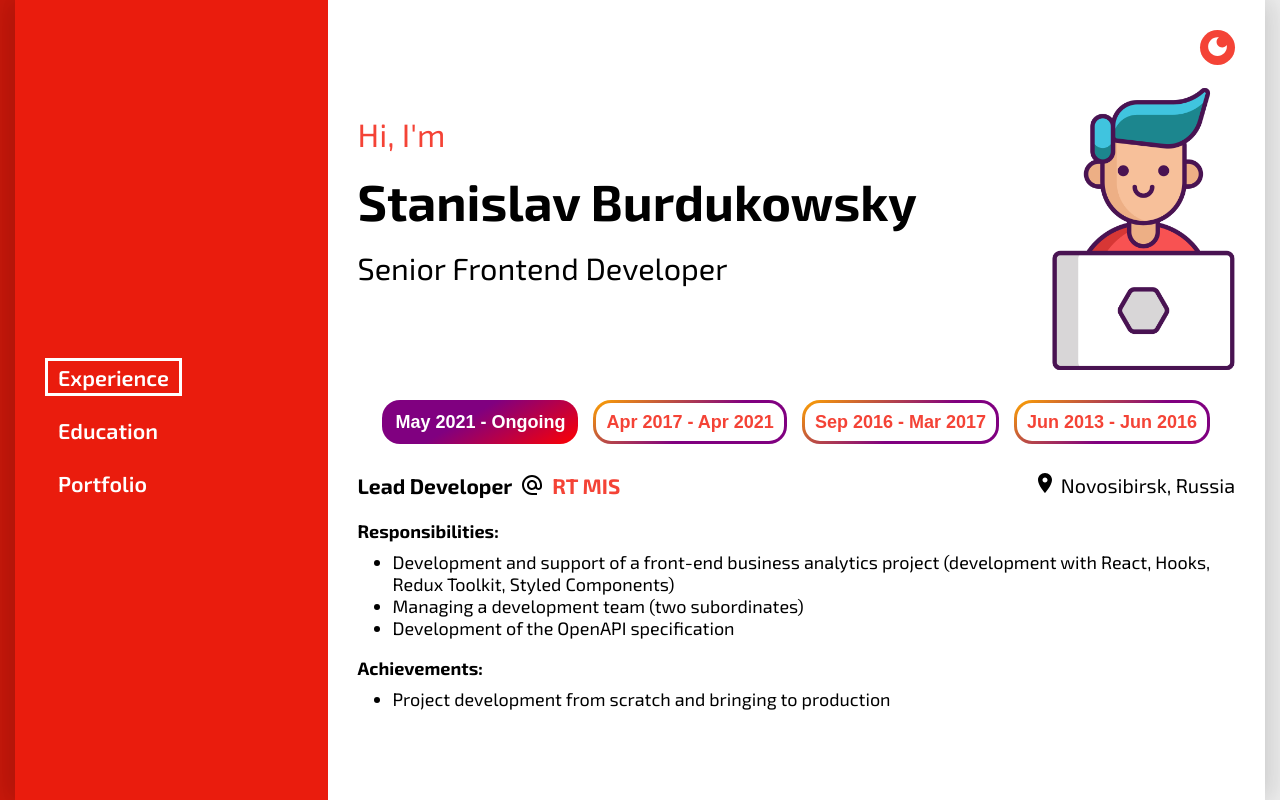
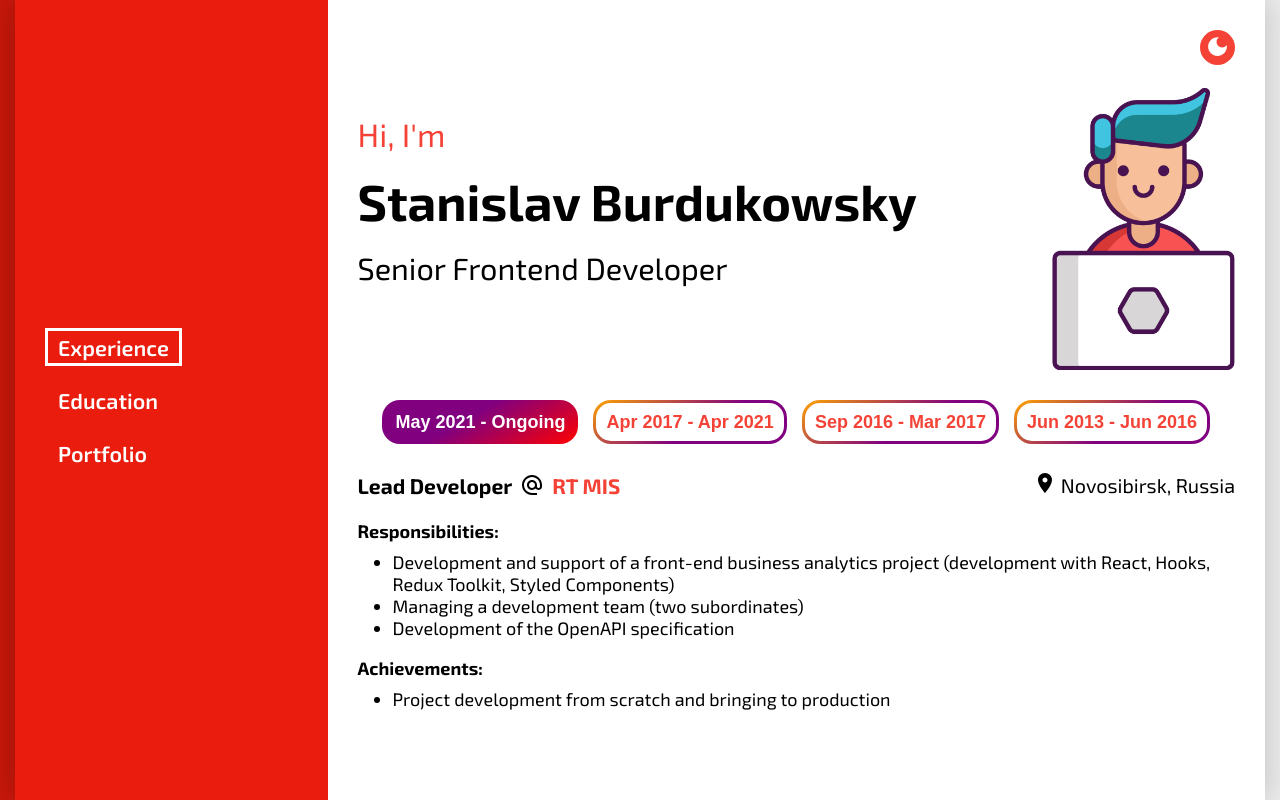
Before and after one commit to burdukowsky/burdukowsky.github.io, a React (Create React App) app: page / in a window 1280 px wide. Built offline with nearby package versions, Linux system fonts and the light colour scheme.

Commit message:
improve menu position at desktop

```diff
--- a/src/app/layout/menu/components/menu-container/MenuContainer.module.scss
+++ b/src/app/layout/menu/components/menu-container/MenuContainer.module.scss
@@ -2,7 +2,8 @@
   height: 100%;
 
   > div {
-    margin-top: 50vh;
+    position: absolute;
+    top: 50%;
     transform: translateY(-50%);
   }
 }
```
